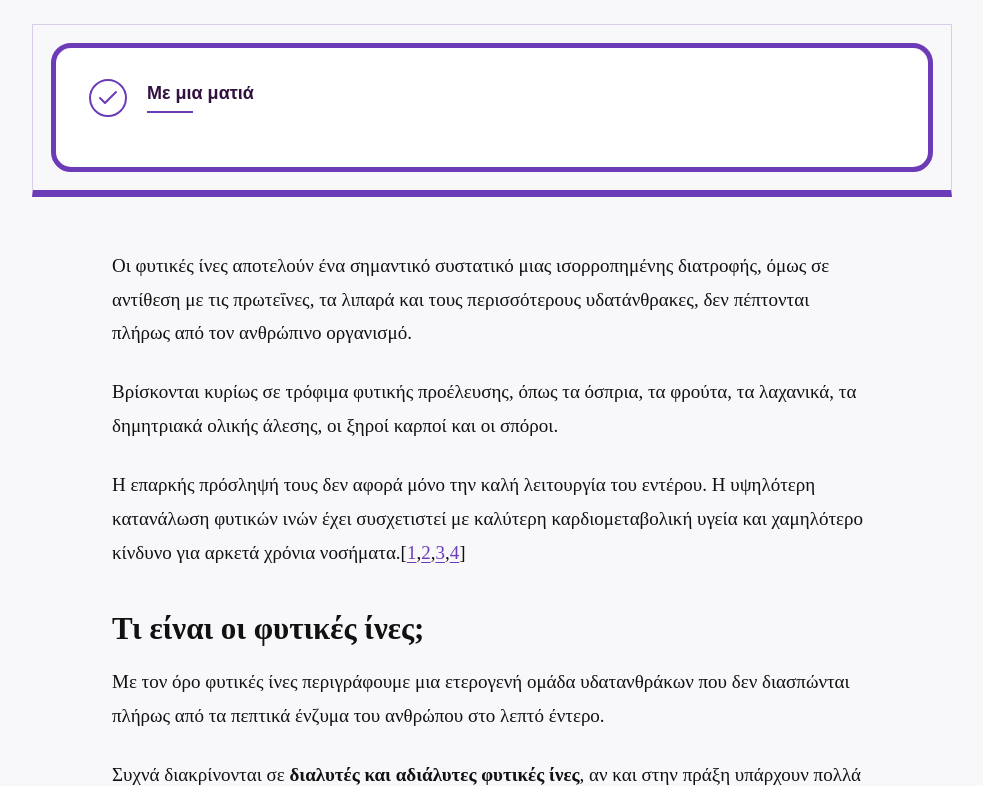
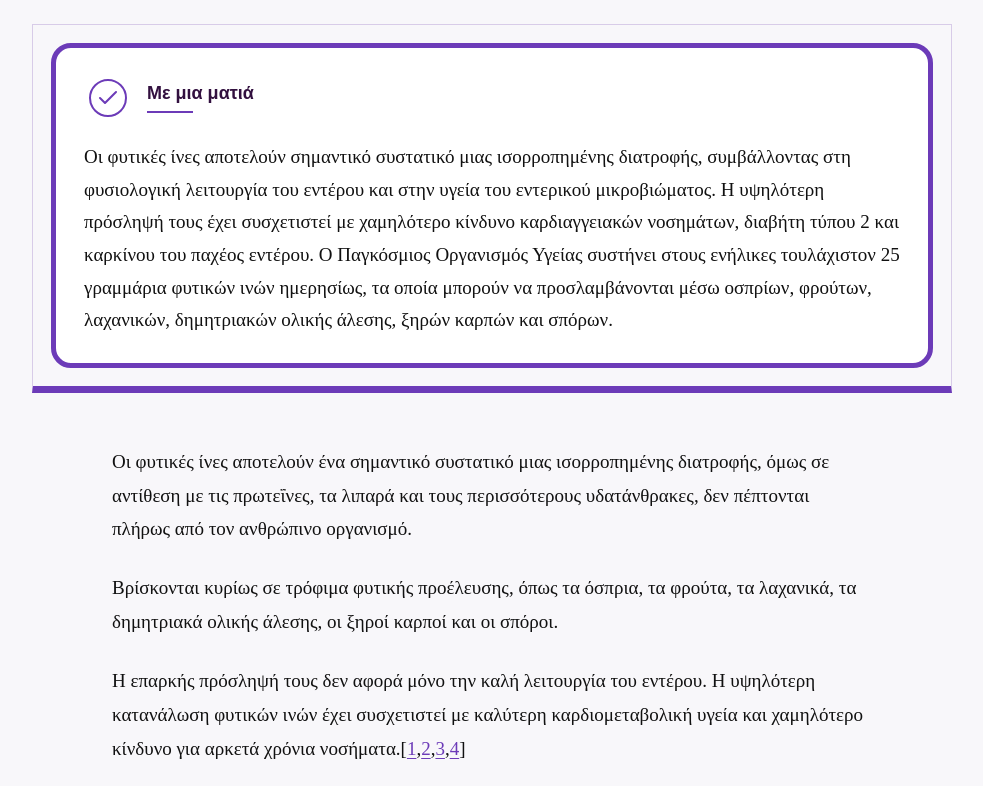
Before and after one commit to BiomedFacts/BiomedFacts, a Jekyll site: the page built from _posts/2026-09-18-trofima-me-fytikes-ines-15-kales-phges-kai-poses-xreiazesai.md, in a window 1280 px wide and 900 px high, scrolled down 1051 px, cut to the strip 114-900 px from the top of the window. Shown: the whole strip, without its empty margins (148-1131 px from the left). Built offline with Jekyll 4.4.1, drawn with Linux system fonts in a browser that asks for light colours.

Commit message:
Update _posts/2026-09-18-trofima-me-fytikes-ines-15-kales-phges-kai-poses-xreiazesai.md (via Pages CMS)

```diff
--- a/_posts/2026-09-18-trofima-me-fytikes-ines-15-kales-phges-kai-poses-xreiazesai.md
+++ b/_posts/2026-09-18-trofima-me-fytikes-ines-15-kales-phges-kai-poses-xreiazesai.md
@@ -13,6 +13,14 @@ seo_title: "Τρόφιμα με φυτικές ίνες: 15 καλές πηγέ
 seo_description: Ποια τρόφιμα έχουν περισσότερες φυτικές ίνες; Δείτε 15 καλές
   πηγές, πόσες φυτικές ίνες χρειαζόμαστε την ημέρα και γιατί είναι σημαντικές
   για την υγεία.
+overview: Οι φυτικές ίνες αποτελούν σημαντικό συστατικό μιας ισορροπημένης
+  διατροφής, συμβάλλοντας στη φυσιολογική λειτουργία του εντέρου και στην υγεία
+  του εντερικού μικροβιώματος. Η υψηλότερη πρόσληψή τους έχει συσχετιστεί με
+  χαμηλότερο κίνδυνο καρδιαγγειακών νοσημάτων, διαβήτη τύπου 2 και καρκίνου του
+  παχέος εντέρου. Ο Παγκόσμιος Οργανισμός Υγείας συστήνει στους ενήλικες
+  τουλάχιστον 25 γραμμάρια φυτικών ινών ημερησίως, τα οποία μπορούν να
+  προσλαμβάνονται μέσω οσπρίων, φρούτων, λαχανικών, δημητριακών ολικής άλεσης,
+  ξηρών καρπών και σπόρων.
 ---
 Οι φυτικές ίνες αποτελούν ένα σημαντικό συστατικό μιας ισορροπημένης διατροφής, όμως σε αντίθεση με τις πρωτεΐνες, τα λιπαρά και τους περισσότερους υδατάνθρακες, δεν πέπτονται πλήρως από τον ανθρώπινο οργανισμό.
 
```
